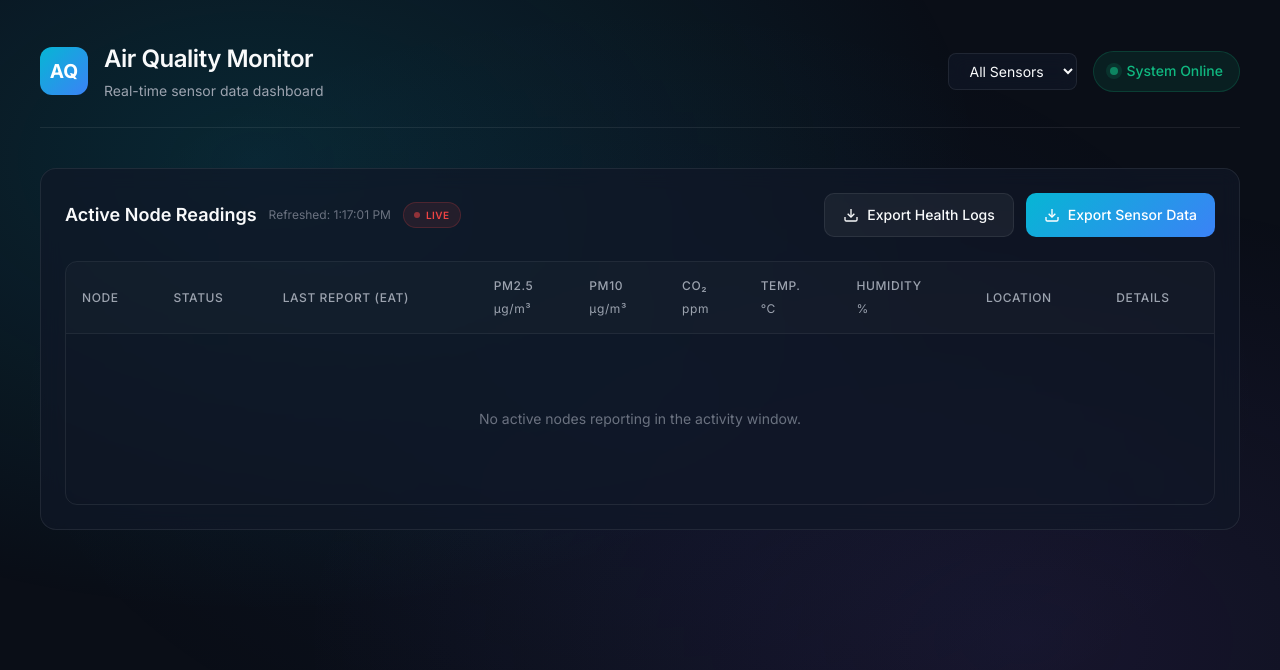
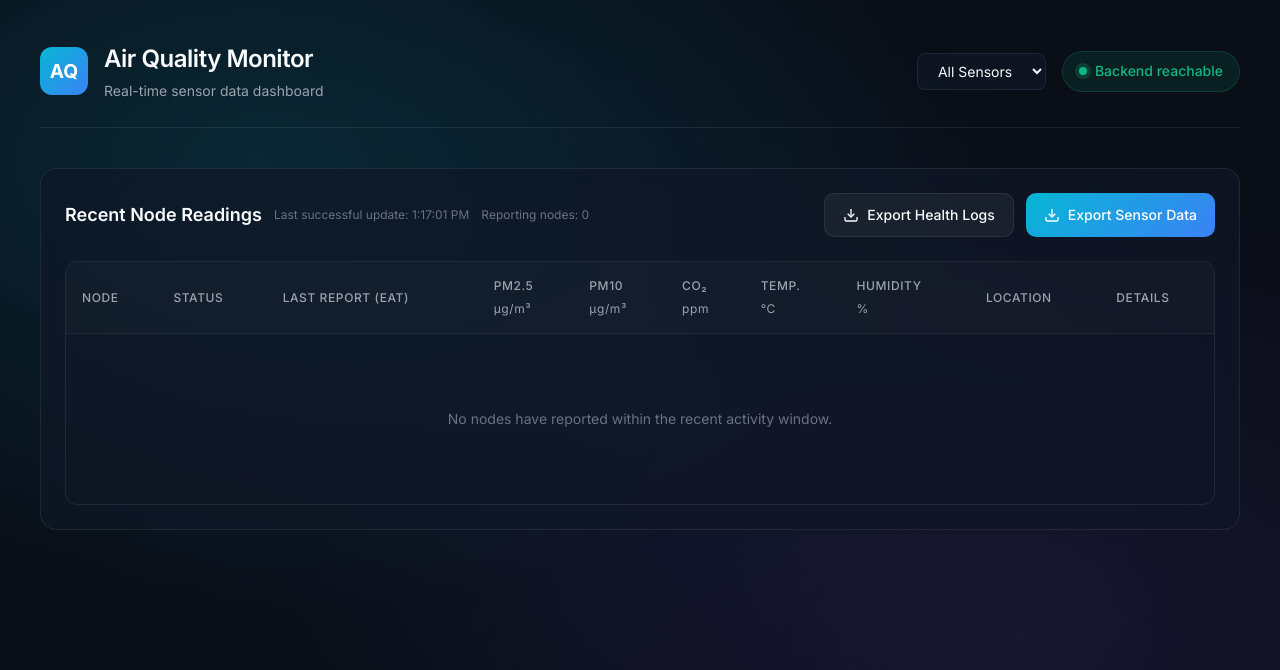
Before and after one commit to alxLenno/aqmrg-mysite, a Flask app: page / in a window 1280 px wide. Shown: the top 670 px of the page. Run offline with Flask 3, Linux system fonts and the light colour scheme; data that the repository does not hold is empty.

Commit message:
Replace static live labels with actual connection and reporting status

```diff
--- a/templates/index.html
+++ b/templates/index.html
@@ -507,9 +507,9 @@
                 <select id="device-selector" style="background: var(--bg-card); color: var(--text-primary); border: 1px solid var(--border-color); padding: 8px 16px; border-radius: 8px; font-family: inherit; font-size: 0.875rem; outline: none; cursor: pointer; backdrop-filter: blur(10px);">
                     <option value="">All Sensors</option>
                 </select>
-                <div class="status-indicator">
-                    <span class="status-dot"></span>
-                    <span>System Online</span>
+                <div class="status-indicator" id="backend-indicator">
+                    <span class="status-dot" id="backend-dot" style="background: var(--text-muted); animation: none"></span>
+                    <span id="backend-status">Checking connection…</span>
                 </div>
             </div>
         </header>
@@ -517,12 +517,9 @@
         <section class="table-section">
             <div class="table-header">
                 <div class="table-title-wrapper">
-                    <h2 class="table-title">Active Node Readings</h2>
-                    <span class="last-updated" id="last-updated">Last updated: --</span>
-                    <span class="live-badge">
-                        <span class="live-dot"></span>
-                        Live
-                    </span>
+                    <h2 class="table-title">Recent Node Readings</h2>
+                    <span class="last-updated" id="last-updated">Last successful update: --</span>
+                    <span class="last-updated" id="reporting-count" aria-live="polite">Reporting nodes: --</span>
                 </div>
                 <div style="display: flex; gap: 12px;">
                     <a href="/api/v1/health/export/csv" id="export-health-btn" class="btn btn-secondary">
@@ -640,14 +637,24 @@
         async function fetchLatestData() {
             try {
                 const url = '/api/v1/data/latest?per_node=true' + (currentDevice ? `&device_id=${encodeURIComponent(currentDevice)}` : '');
-                const response = await fetch(url);
+                const response = await fetch(url, {signal: AbortSignal.timeout(10000), cache: 'no-store'});
+                if (!response.ok) throw new Error(`Request failed: ${response.status}`);
                 const data = await response.json();
+                if (!Array.isArray(data)) throw new Error('Invalid readings response');
 
                 updateDashboard(data);
+                document.getElementById('backend-status').textContent = 'Backend reachable';
+                document.getElementById('backend-dot').style.background = 'var(--success)';
+                document.getElementById('backend-indicator').style.color = 'var(--success)';
                 if (!data.length) {
-                    document.getElementById('readings-body').innerHTML = `<tr><td colspan="10"><div class="empty-state"><p>No active nodes reporting in the activity window.</p></div></td></tr>`;
+                    document.getElementById('readings-body').innerHTML = `<tr><td colspan="10"><div class="empty-state"><p>No nodes have reported within the recent activity window.</p></div></td></tr>`;
                 }
             } catch (error) {
+                document.getElementById('backend-status').textContent = 'Connection lost';
+                document.getElementById('backend-dot').style.background = 'var(--danger)';
+                document.getElementById('backend-indicator').style.color = 'var(--danger)';
+                document.getElementById('reporting-count').textContent = 'Reporting nodes: unknown';
+                document.querySelectorAll('#readings-body .status-tag').forEach(el => { el.textContent = 'Unknown · stale data'; el.style.color = 'var(--text-muted)'; });
                 console.error('Error fetching data:', error);
             }
         }
@@ -658,7 +665,8 @@
             const coreKeys = ['pm25', 'pm10', 'co2', 'temperature', 'humidity'];
             const columnLabels = {pm25: 'PM2.5', pm10: 'PM10', co2: 'CO₂', temperature: 'Temp.', humidity: 'Humidity'};
             const expandedNodes = new Set(Array.from(tableBody.querySelectorAll('details[open]')).map(el => el.dataset.node));
-            document.getElementById('last-updated').textContent = 'Refreshed: ' + new Date().toLocaleTimeString();
+            document.getElementById('last-updated').textContent = 'Last successful update: ' + new Date().toLocaleTimeString();
+            document.getElementById('reporting-count').textContent = `${currentDevice ? 'Reporting nodes in selection' : 'Reporting nodes'}: ${readings.filter(r => r.status === 'online').length}`;
             document.querySelector('thead tr').innerHTML = `
                 <th>Node</th><th>Status</th><th>Last report (EAT)</th>
                 ${coreKeys.map(k => `<th>${columnLabels[k]}<span class="column-unit">${escapeHtml(getUnit(k))}</span></th>`).join('')}
@@ -675,7 +683,7 @@
                     </details>` : '--';
                 return `<tr>
                     <td class="cell-device">${escapeHtml(r.device_id)}</td>
-                    <td><span class="status-tag" style="color: ${r.status === 'online' ? 'var(--success)' : 'var(--text-muted)'}; background: ${r.status === 'online' ? 'rgba(16,185,129,0.1)' : 'rgba(255,255,255,0.05)'}">● ${r.status === 'online' ? 'Online' : 'Offline'}</span></td>
+                    <td><span class="status-tag" style="color: ${r.status === 'online' ? 'var(--success)' : 'var(--text-muted)'}; background: ${r.status === 'online' ? 'rgba(16,185,129,0.1)' : 'rgba(255,255,255,0.05)'}">● ${r.status === 'online' ? 'Reporting' : 'Not reporting'}</span></td>
                     <td>${escapeHtml(r.timestamp)}<div style="color: var(--text-muted); font-size: 0.75rem; margin-top: 4px">${Number.isFinite(r.last_seen_seconds) ? (r.last_seen_seconds < 60 ? `${r.last_seen_seconds}s ago` : `${Math.floor(r.last_seen_seconds / 60)}m ago`) : '--'}</div></td>
                     ${coreKeys.map(k => `<td class="cell-value">${typeof metrics[k] === 'number' && Number.isFinite(metrics[k]) ? escapeHtml(metrics[k]) : '--'}</td>`).join('')}
                     <td>${escapeHtml(coordinates)}</td><td class="details-cell">${details}</td>
```
